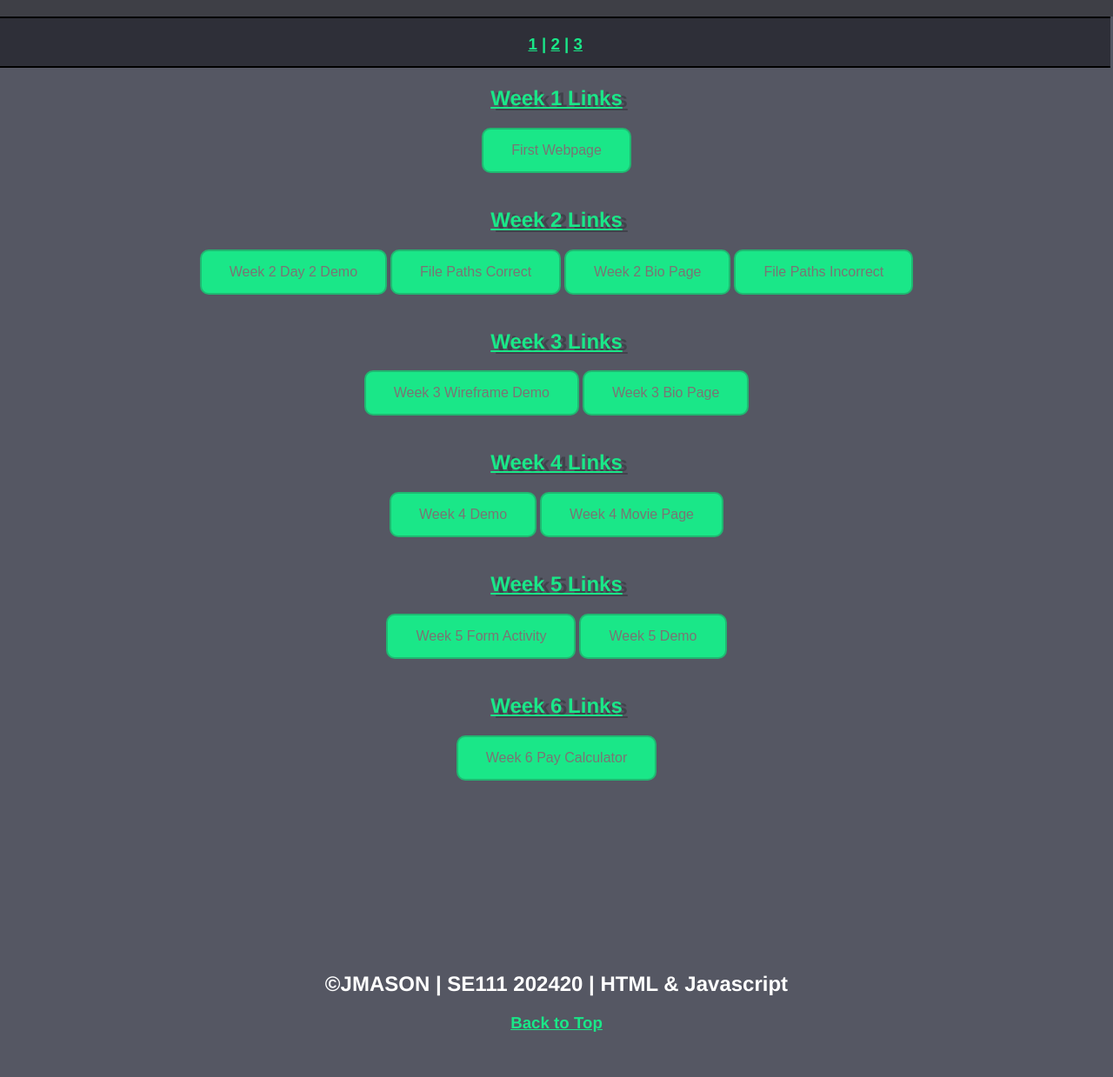
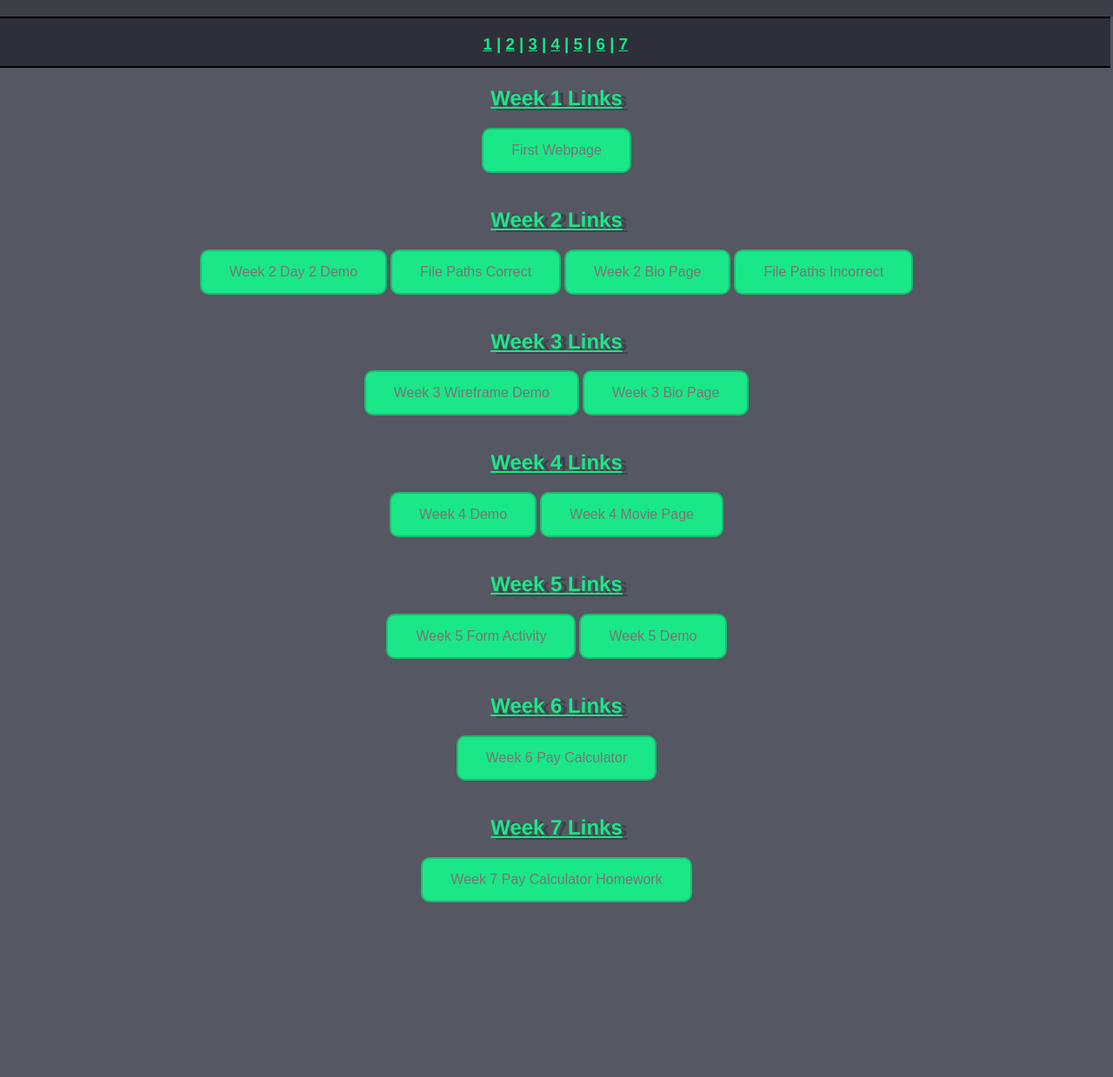
Before and after one commit to jushymaso222/HTML-SE111.01-202420, a plain HTML site: page index.html in a window 1280 px wide. Shown: the part 61-1300 px from the top of the page at 87% size. Before the commit the page ends 1267 px from the top, so only its background shows below. Drawn offline with Linux system fonts and the light colour scheme.

Commit message:
fix main index

```diff
--- a/index.html
+++ b/index.html
@@ -13,7 +13,7 @@
     <div id="header">
         <h1>GitHub Connection Page</h1>
         <div id="nav">
-            <h3><a href="#w1">1</a> | <a href="#w2">2</a> | <a href="#w3">3</a></h3>
+            <h3><a href="#w1">1</a> | <a href="#w2">2</a> | <a href="#w3">3</a> | <a href="#w4">4</a> | <a href="#w5">5</a> | <a href="#w6">6</a> | <a href="#w7">7</a></h3>
         </div>
     </div>
 
@@ -59,6 +59,12 @@
         <button class="button" onclick="location.href='Week6/index.html'" type="button">Week 6 Pay Calculator</button>
     </div>
 
+    <div class="content" id="w7">
+        <!--Week 7 Resources-->
+        <h2 class="centered"><u>Week 7 Links</u></h2>
+        <button class="button" onclick="location.href='Week7/w7_homework/index.html'" type="button">Week 7 Pay Calculator Homework</button>
+    </div>
+
     <div id="footer">
         <h2>&copy;JMASON | SE111 202420 | HTML & Javascript</h2>
         <a href="#header"><h3>Back to Top</h3></a>
```
